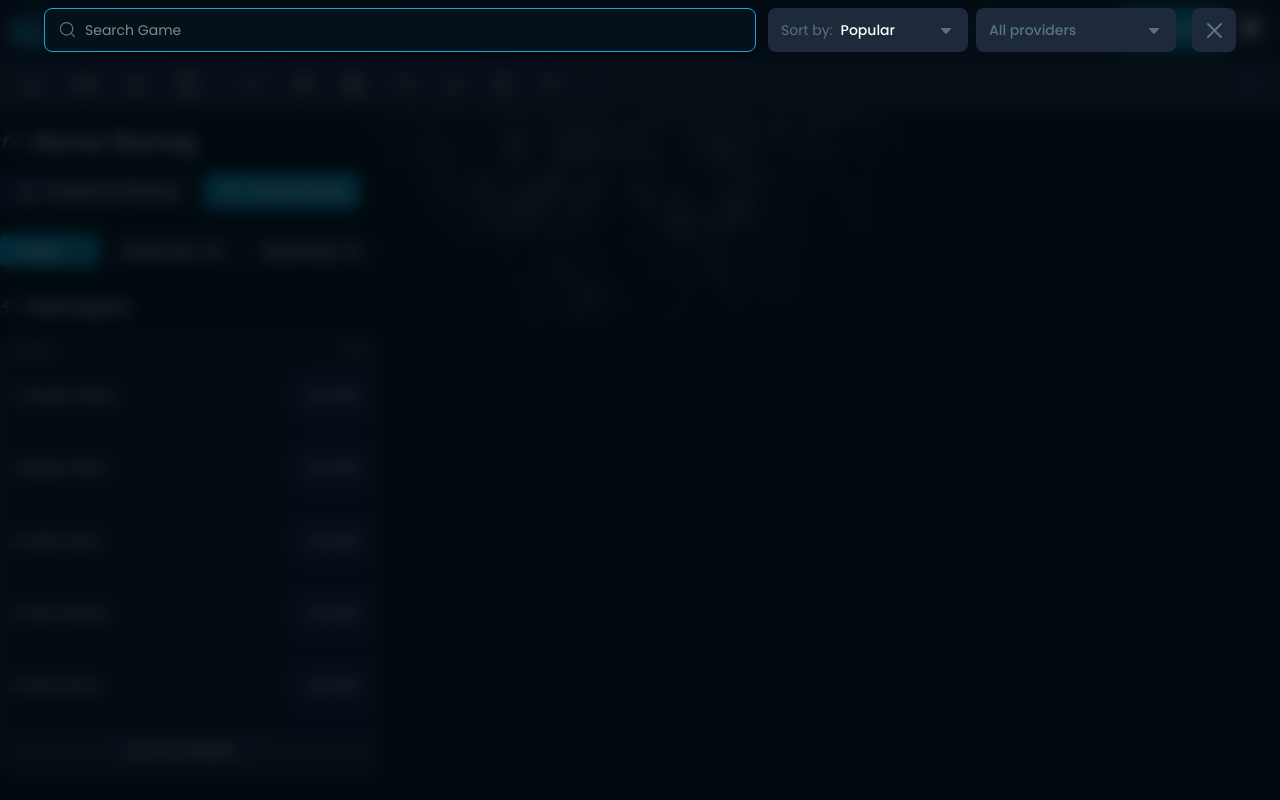
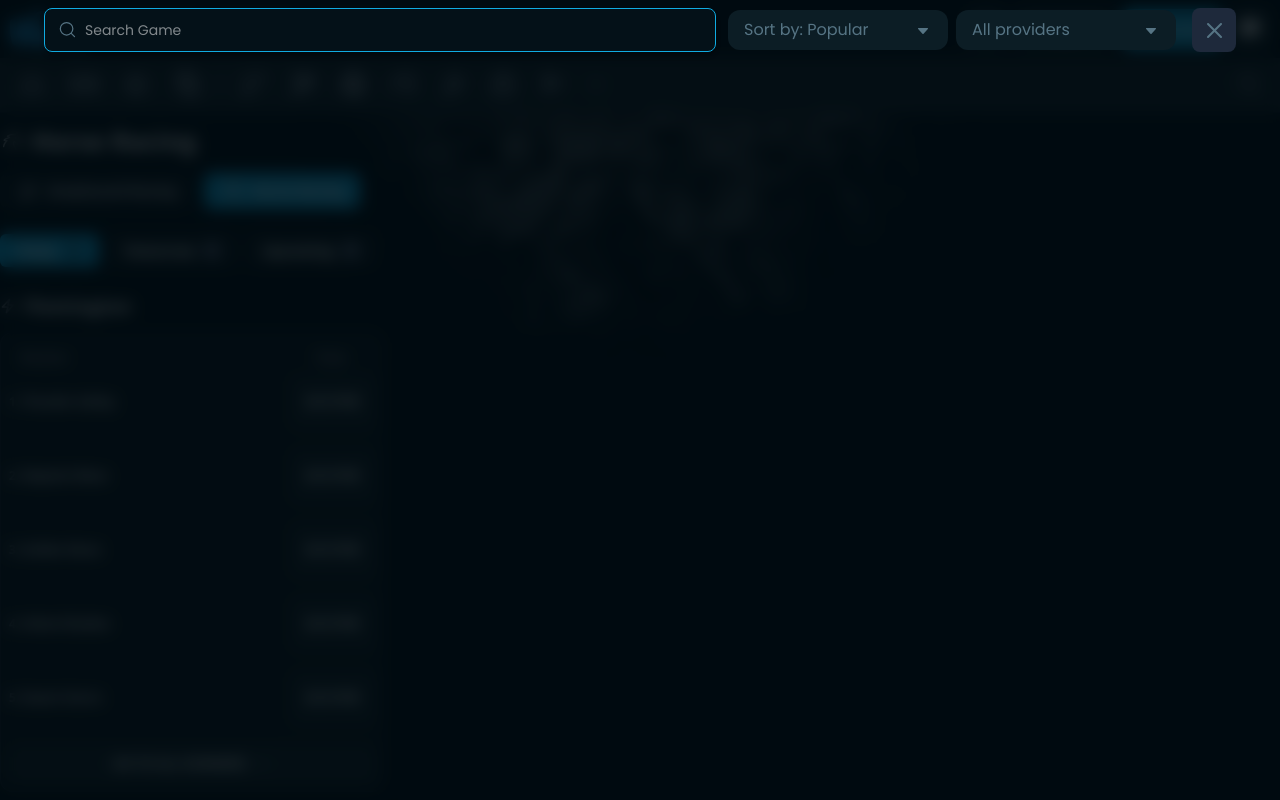
Before and after one commit to sahil-design176209/winna-nextjs-project, a Next.js app: page /racing in a window 1280 px wide. Both pictures are taken after a click on the button 986 px from the left and 29 px from the top of the page. Shown: the top 800 px of the page. Built offline with nearby package versions, Linux system fonts and the light colour scheme.

Commit message:
color changes and balance drp

```diff
--- a/app/casino/casino.tsx
+++ b/app/casino/casino.tsx
@@ -116,6 +116,7 @@ const providers = [
   "Avatar UX",
   "Aviatrix",
 ];
+
 
 export default function Casino() {
   const [showProvider, setShowProvider] = useState(false);
--- a/app/components/Header.tsx
+++ b/app/components/Header.tsx
@@ -30,7 +30,7 @@ export default function Header({
 }: HeaderProps) {
   const [isSearchOpen, setIsSearchOpen] = useState(false);
   const [activeModal, setActiveModal] = useState<string | null>(null);
-
+  const [showSort, setShowSort] = useState(false);
   const [isWalletOpen, setIsWalletOpen] = React.useState(false);
   const [isAuthModalOpen, setIsAuthModalOpen] = useState(false);
   const [authMode, setAuthMode] = useState<"login" | "signup">("login");
@@ -104,7 +104,7 @@ export default function Header({
   };
   return (
     <>
-      <header className="fixed top-0 z-[200] w-full bg-body-level-1 px-2.5 ">
+      <header className="fixed top-0 z-[200] w-full bg-profile-model-bg px-2.5 ">
         <div className="layout-container flex h-[var(--header-height-sm)] items-center justify-between lg:h-[var(--header-height-lg)] w-full max-w-[1312px] mx-auto">
           <Link
             className="block w-20 min-w-[48px] shrink-0 flex-none sm:w-[81px] sm:min-w-[81px]"
@@ -117,8 +117,8 @@ export default function Header({
               <Link
                 href="/"
                 className={`flex rounded-lg cursor-pointer items-center justify-center text-14 h-10 transition-colors gap-1 font-medium min-w-10 px-4 md:text-16 border ${pathname === "/casino"
-                    ? "bg-body-level-9 text-accent-blue border-body-level-2"
-                    : "bg-transparent text-typography-secondary border-body-level-3 hover:border-accent-blue-hover"
+                  ? "bg-body-level-9 text-accent-blue border-body-level-2"
+                  : "bg-transparent text-typography-secondary border-body-level-3 hover:border-accent-blue-hover"
                   }`}
               >
                 Casino
@@ -127,8 +127,8 @@ export default function Header({
               <Link
                 href="/sport"
                 className={`flex rounded-lg cursor-pointer items-center justify-center text-14 h-10 transition-colors gap-1 font-medium min-w-10 px-4 md:text-16 border ${pathname === "/sport"
-                    ? "bg-body-level-9 text-accent-blue border-body-level-2"
-                    : "bg-transparent text-typography-secondary border-body-level-3 hover:border-accent-blue-hover"
+                  ? "bg-body-level-9 text-accent-blue border-body-level-2"
+                  : "bg-transparent text-typography-secondary border-body-level-3 hover:border-accent-blue-hover"
                   }`}
               >
                 Sports
@@ -167,23 +167,43 @@ export default function Header({
               {/* logged in data starts */}
               {isLoggedIn ? (
                 <>
-                  <div className="relative">
+
+                  <div className="relative hidden lg:block">
                     <button
-                      className="flex rounded-lg cursor-pointer items-center justify-center disabled:cursor-not-allowed text-14 md:text-sm h-10 transition-colors gap-1 font-medium px-4 bg-body-level-9 text-white hover:bg-body-level-5 active:bg-body-level-3 disabled:bg-body-level-9 disabled:opacity-50 min-w-[100px] shrink-0 pr-2"
-                      data-profile="currency"
+                      onClick={() => setShowSort(!showSort)}
+                      className="h-10 min-w-[109px] px-2 rounded-[8px] bg-body-level-9 hover:bg-hover-color  flex items-center justify-between gap-2 "
                     >
-                      <span className="flex pt-[2px]">
-                        <span className="relative flex">
-                          <span className="absolute left-0 text-green opacity-0 ">
-                            $0.00{" "}
-                          </span>
-                          $0.00{" "}
-                        </span>
-                      </span>
-                      <span className="flex h-5 w-5 items-center justify-center">
-                        <ThemeIcons.ChevronDownIcon />
-                      </span>
-                    </button>
+                      <span className="text-white hover:text-white  text-[14px] "> $0.00</span>
+
+                      <svg
+                        className={`w-[18px] h-[18px] transition-transform duration-300 ${showSort ? "rotate-180" : ""
+                          }`}
+                        viewBox="0 0 18 18"
+                        fill="#fff"
+                        xmlns="http://www.w3.org/2000/svg"
+                      >
+                        <path
+                          fillRule="evenodd"
+                          clipRule="evenodd"
+                          d="M4.14516 7.96L8.42815 12.76C8.71384 13.08 9.28522 13.08 9.57091 12.76L13.8563 7.9598C14.2086 7.5644 13.873 7 13.2849 7L4.71654 7C4.12611 7 3.79043 7.5644 4.14516 7.96Z"
+                        />
+                      </svg>      </button>
+
+                    {showSort && (
+                      <div className="absolute top-14 left-0 rounded-[4px] bg-profile-model-bg p-2 z-50 w-[150px]">
+                        <div className="py-2  text-typography-secondary hover:text-white  hover:bg-body-level-7 text-[14px] bg:transperent rounded-[4px] px-2">
+                          Balance : 0
+                        </div>
+                        <div className="py-2  text-typography-secondary hover:text-white  hover:bg-body-level-7 text-[14px] bg:transperent rounded-[4px] px-2">
+                          Withdrawal : 0
+                        </div>
+                        <div className="py-2  text-typography-secondary hover:text-white  hover:bg-body-level-7 text-[14px] bg:transperent rounded-[4px] px-2">
+                          Bonus : 0
+                        </div>
+                        <div className="py-2  text-typography-secondary hover:text-white  hover:bg-body-level-7 text-[14px] bg:transperent rounded-[4px] px-2">
+                          Exposure : 0</div>
+                      </div>
+                    )}
                   </div>
                   <div className="relative">
                     <button
@@ -367,7 +387,7 @@ export default function Header({
         </div>
       )}
       {showStatisticsModal && (
-               <div className="fixed inset-0 z-50 flex items-start md:items-center justify-center bg-black/60 overflow-y-auto p-3 md:p-6 mt-[60px] md:mt-0 mb-[60px] mb:mt-0">
+        <div className="fixed inset-0 z-50 flex items-start md:items-center justify-center bg-black/60 overflow-y-auto p-3 md:p-6 mt-[60px] md:mt-0 mb-[60px] mb:mt-0">
           <div className="relative w-full max-w-4xl mx-4">
             <button
               onClick={() => setShowProfileModal(false)}
--- a/app/components/HeaderSearch.tsx
+++ b/app/components/HeaderSearch.tsx
@@ -2,14 +2,16 @@
 
 import React, { useState, useRef, useEffect } from "react";
 import { ThemeIcons } from "./SvgIcons";
-
-const PROVIDER_OPTIONS = [
-  "Pragmatic Play",
-  "Evolution",
-  "Hacksaw Gaming",
-  "Nolimit City",
-  "Play'n GO",
+import { useRouter } from 'next/navigation';
+const providers = [
+  "3 Oaks Gaming",
+  "7rings",
+  "Ace Roll",
+  "Amusnet",
+  "Avatar UX",
+  "Aviatrix",
 ];
+import { Search, ChevronDown, ArrowLeft } from "lucide-react";
 
 const HeaderSearch = ({
   isOpen: isModalOpen,
@@ -21,12 +23,10 @@ const HeaderSearch = ({
   // --- 1. React Hooks (Must be defined at the very top) ---
   const dropdownRef = React.useRef<HTMLDivElement>(null);
   const [isOpen, setIsOpen] = React.useState(false);
-  const [selectedOption, setSelectedOption] = React.useState({
-    label: "Popular",
-    value: "popular",
-  });
-
+   const [search, setSearch] = useState(""); const router = useRouter();
+  const [showProvider, setShowProvider] = useState(false);
   const providersRef = React.useRef<HTMLDivElement>(null);
+    const [showSort, setShowSort] = useState(false);
   const [isProvidersOpen, setIsProvidersOpen] = React.useState(false);
   const [selectedProviders, setSelectedProviders] = React.useState<string[]>(
     [],
@@ -98,113 +98,94 @@ const HeaderSearch = ({
               </div>
 
               <div className="min-w-full gap-2 lg:flex lg:w-max lg:min-w-max lg:items-center hidden">
-                {/* 1. Sort By Dropdown */}
-                <div className="relative w-full lg:w-[200px]" ref={dropdownRef}>
-                  <div
-                    onClick={() => setIsOpen(!isOpen)}
-                    className="flex items-center justify-between h-11 px-3 hover:cursor-pointer hover:bg-body-level-3 text-14 font-normal rounded-lg bg-body-level-2 text-typography-secondary border border-transparent transition-all select-none"
+              <div className="relative hidden lg:block">
+            <button
+              onClick={() => setShowSort(!showSort)}
+              className="h-10 min-w-[220px] px-4 rounded-xl bg-body-level-8 hover:bg-hover-color  flex items-center justify-between "
             >
-                    <div className="flex items-center gap-1 truncate">
-                      <span>Sort by:</span>
-                      <span className="text-white ml-1 font-medium">
-                        {selectedOption.label}
-                      </span>
+              <span className="text-typography-secondary hover:text-typography-primary  text-[16px] ">  Sort by: Popular</span>
+
+              <svg
+                className={`w-[18px] h-[18px] transition-transform duration-300 ${showSort ? "rotate-180" : ""
+                  }`}
+                viewBox="0 0 18 18"
+                fill="#567484"
+                xmlns="http://www.w3.org/2000/svg"
+              >
+                <path
+                  fillRule="evenodd"
+                  clipRule="evenodd"
+                  d="M4.14516 7.96L8.42815 12.76C8.71384 13.08 9.28522 13.08 9.57091 12.76L13.8563 7.9598C14.2086 7.5644 13.873 7 13.2849 7L4.71654 7C4.12611 7 3.79043 7.5644 4.14516 7.96Z"
+                />
+              </svg>      </button>
+
+            {showSort && (
+              <div className="absolute top-12 left-0 w-full rounded-xl bg-body-level-8 p-3 z-50">
+                <div className="py-2 font-semibold hover:text-typography-primary  text-[14px]">Popular
+
                 </div>
-                    <div
-                      className={`transition-transform duration-200 ${isOpen ? "rotate-180" : ""}`}
-                    >
-                      <ThemeIcons.ChevronDownIcon />
+                <div className="py-2 text-typography-secondary hover:text-typography-primary  text-[14px]">
+                  A-Z (alphabetically)
                 </div>
+                <div className="py-2 text-typography-secondary hover:text-typography-primary  text-[14px]">
+                  Z-A (alphabetically)
                 </div>
-
-                  {isOpen && (
-                    <div className="absolute left-0 right-0 mt-1 z-50 rounded-lg bg-body-level-2 border border-body-level-3 shadow-xl overflow-hidden py-1">
-                      {[
-                        { label: "Popular", value: "popular" },
-                        { label: "Newest", value: "newest" },
-                        { label: "A-Z", value: "alphabetical" },
-                      ].map((option) => (
-                        <button
-                          key={option.value}
-                          onClick={() => {
-                            setSelectedOption(option);
-                            setIsOpen(false);
-                          }}
-                          className={`w-full text-left px-3 py-2.5 text-14 transition-colors hover:bg-body-level-3 ${
-                            selectedOption.value === option.value
-                              ? "text-white font-medium bg-body-level-3/40"
-                              : "text-typography-secondary"
-                          }`}
-                        >
-                          {option.label}
-                        </button>
-                      ))}
+                <div className="py-2 text-typography-secondary  hover:text-typography-primary  text-[14px]">Recently Added</div>
               </div>
             )}
           </div>
 
-                {/* 2. Providers Dropdown with Checkbox Rows */}
-                <div
-                  className="relative w-full lg:w-[200px]"
-                  ref={providersRef}
+
+          <div className="relative hidden lg:block">
+            <button
+              onClick={() => setShowProvider(!showProvider)}
+              className="h-10 min-w-[220px] px-4 rounded-xl bg-body-level-8  hover:bg-hover-color flex items-center justify-between text-typography-secondary-300"
             >
-                  <button
-                    onClick={() => setIsProvidersOpen(!isProvidersOpen)}
-                    className="px-3 hover:cursor-pointer hover:bg-body-level-3 text-14 font-normal rounded-lg bg-body-level-2 flex w-full items-center justify-between h-11 border border-transparent transition-all select-none"
+              <span className="text-typography-secondary hover:text-typography-primary  text-[16px]"> All providers</span>
+              <svg
+                className={`w-[18px] h-[18px] transition-transform duration-300 ${showProvider ? "rotate-180" : ""
+                  }`}
+                viewBox="0 0 18 18"
+                fill="#567484"
+                xmlns="http://www.w3.org/2000/svg"
               >
-                    <span className="text-typography-secondary font-medium truncate">
-                      {selectedProviders.length === 0
-                        ? "All providers"
-                        : `${selectedProviders.length} selected`}
-                    </span>
-                    <div
-                      className={`transition-transform duration-200 ${isProvidersOpen ? "rotate-180" : ""}`}
-                    >
-                      <ThemeIcons.ChevronDownIcon />
+                <path
+                  fillRule="evenodd"
+                  clipRule="evenodd"
+                  d="M4.14516 7.96L8.42815 12.76C8.71384 13.08 9.28522 13.08 9.57091 12.76L13.8563 7.9598C14.2086 7.5644 13.873 7 13.2849 7L4.71654 7C4.12611 7 3.79043 7.5644 4.14516 7.96Z"
+                />
+              </svg>    </button>
+
+            {showProvider && (
+              <div className="absolute top-12 left-0 w-full rounded-xl bg-body-level-8 p-3 z-50">
+                <div className="flex-1 relative items-center">
+                  <Search
+                    size={20}
+                    className="absolute left-3 top-5 -translate-y-1/2 text-typography-secondary "
+                  />
+
+
+                  <input
+                    placeholder="Search..."
+                    className="w-full h-10 rounded-lg ps-10 bg-body-level-9 px-3 outline-none mb-3  text-[14px]"
+                  />
+
                 </div>
-                  </button>
-
-                  {isProvidersOpen && (
-                    <div className="absolute right-0 left-0 mt-1 z-50 rounded-lg bg-body-level-2 border border-body-level-3 shadow-xl overflow-hidden py-1 max-h-[240px] overflow-y-auto">
-                      {PROVIDER_OPTIONS.map((provider) => {
-                        const isChecked = selectedProviders.includes(provider);
-                        return (
+                <div className="max-h-72 overflow-y-auto">
+                  {providers.map((provider) => (
                     <label
                       key={provider}
-                            className="flex items-center gap-3 w-full px-3 py-2.5 text-14 text-typography-secondary transition-colors hover:bg-body-level-3 hover:text-white cursor-pointer select-none"
+                      className="flex items-center gap-3 p-2 text-typography-secondary "
                     >
-                            <input
-                              type="checkbox"
-                              checked={isChecked}
-                              onChange={() => {
-                                if (isChecked) {
-                                  setSelectedProviders(
-                                    selectedProviders.filter(
-                                      (p) => p !== provider,
-                                    ),
-                                  );
-                                } else {
-                                  setSelectedProviders([
-                                    ...selectedProviders,
-                                    provider,
-                                  ]);
-                                }
-                              }}
-                              className="h-4 w-4 appearance-none rounded border border-body-level-4 bg-body-level-3 checked:bg-accent-blue focus:ring-0 focus:ring-offset-0 cursor-pointer relative checked:after:content-['✓'] checked:after:absolute checked:after:inset-0 checked:after:flex checked:after:items-center checked:after:justify-center checked:after:text-white checked:after:text-[10px] checked:after:font-bold transition-all"
-                            />
-                            <span
-                              className={
-                                isChecked ? "text-white font-medium" : ""
-                              }
-                            >
-                              {provider}
-                            </span>
+                      <input type="checkbox" />
+                      <span className="hover:text-typography-primary  text-[14px]"> {provider}</span>
                     </label>
-                        );
-                      })}
+                  ))}
+                </div>
               </div>
             )}
           </div>
+
               </div>
             </div>
 
--- a/app/components/Navbar.tsx
+++ b/app/components/Navbar.tsx
@@ -24,8 +24,8 @@ const Navbar = ({ isPromotionMenuOpen, onTogglePromotions }: NavbarProps) => {
     <nav
       className={`sticky top-14 z-30 border-b border-body-level-1 lg:top-14 ${
         showSportsNavbar
-          ? "block bg-body-level-2"
-          : "hidden bg-body-level-0 lg:block"
+          ? "block bg-body-level-9"
+          : "hidden bg-body-level-9 lg:block"
       }`}
     >
       {showSportsNavbar ? (
--- a/app/components/SportsNavbar.tsx
+++ b/app/components/SportsNavbar.tsx
@@ -146,7 +146,7 @@ export default function SportsNavbar() {
           </button>
 
           {isSportsMenuOpen && (
-            <div className="absolute left-0 right-0 mx-auto top-[60px] mt-2 w-auto min-w-[360px] lg:left-1/2 lg:right-auto lg:-translate-x-1/2 lg:w-[100%] md:w-[100%] lg:max-w-[1264px] z-[9999] rounded-2xl bg-body-level-2 border border-body-level-2 shadow-2xl p-[24px] text-sm text-typography-secondary">
+            <div className="absolute left-0 right-0 mx-auto top-[60px] mt-2 w-auto min-w-[360px] lg:left-1/2 lg:right-auto lg:-translate-x-1/2 lg:w-[100%] md:w-[100%] lg:max-w-[1264px] z-[9999] rounded-2xl bg-body-level-9 border border-body-level-9 shadow-2xl p-[24px] text-sm text-typography-secondary">
               <SportsNavDropdown />
             </div>
           )}
--- a/app/components/Sportsnavdropdown.tsx
+++ b/app/components/Sportsnavdropdown.tsx
@@ -58,12 +58,12 @@ const SportsNavDropdown = () => {
       <div className="w-full max-w-7xl mx-auto rounded-[24px]">
         {/* Centered Top Nav Segment Links */}
         <div className="flex justify-center mb-8">
-          <div className="flex bg-body-level-1 p-1.5 rounded-xl">
+          <div className="flex bg-body-level-7 p-1.5 rounded-xl">
             <button
               onClick={() => setActiveTab("Sports")}
               className={`min-w-[120px] md:min-w-[190px] flex-1 py-2 text-[14px] font-bold rounded-lg transition-all duration-150 ${
                 activeTab === "Sports"
-                  ? "bg-[#2C384E] text-white"
+                  ? "bg-body-level-9 text-white"
                   : "text-[#778599] hover:text-white"
               }`}
             >
@@ -73,7 +73,7 @@ const SportsNavDropdown = () => {
               onClick={() => setActiveTab("Racing")}
               className={`min-w-[120px] md:min-w-[190px] flex-1 py-2 text-[14px] font-bold rounded-lg transition-all duration-150 ${
                 activeTab === "Racing"
-                  ? "bg-[#2C384E] text-white"
+                  ? "bg-body-level-9 text-white"
                   : "text-[#778599] hover:text-white"
               }`}
             >
--- a/app/event/EventComponent.tsx
+++ b/app/event/EventComponent.tsx
@@ -160,7 +160,7 @@ export default function EventComponent() {
           </div>
         </div>
         {showMatchOdds && (
-          <div className="rounded-xl bg-body-level-7 p-4">
+          <div className="rounded-xl bg-body-level-7 p-2">
             <div className="mb-4 flex items-center justify-between">
               <h3 className="text-[14px] font-semibold text-white flex gap-2 items-center">
                 <span className="bg-body-level-9 h-[32px] w-[32px] flex items-center justify-center rounded-[8px]">
@@ -245,7 +245,7 @@ export default function EventComponent() {
           </div>
         )}
         {showBookmaker && (
-          <div className="rounded-xl bg-body-level-7 p-4">
+          <div className="rounded-xl bg-body-level-7 p-2">
             <div className="mb-4 flex items-center justify-between">
               <h3 className="text-[14px]font-semibold text-white  flex gap-2 items-center">
                 <span className="bg-body-level-9 h-[32px] w-[32px] flex items-center justify-center rounded-[8px]">
@@ -329,7 +329,7 @@ export default function EventComponent() {
           </div>
         )}
         {showToss && (
-          <div className="rounded-xl bg-body-level-7 p-4">
+          <div className="rounded-xl bg-body-level-7 p-2">
             <div className="mb-4 flex items-center justify-between">
               <h3 className="text-[14px] font-semibold text-white flex gap-2 items-center">
                 <span className="bg-body-level-9 h-[32px] w-[32px] flex items-center justify-center rounded-[8px]">
--- a/app/globals.css
+++ b/app/globals.css
@@ -8,7 +8,7 @@
 
 body {
   font-family: var(--font-poppins), sans-serif;
-  background-color: #010c10;
+  background-color: #03121a;
   font-weight: 400;
 }
 
```
Also changed, not shown: app/events/RacingEvent.tsx (+4 -4 lines), app/racing/HorseRacing.tsx (+15 -17 lines). Lines whose indentation alone changed are shown as unchanged.
